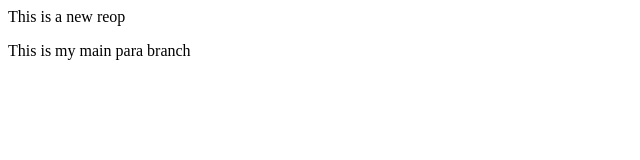
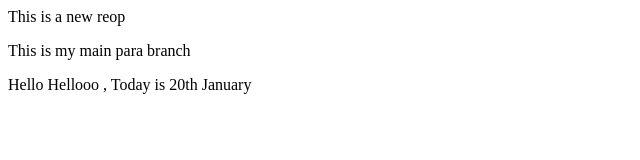
Before and after one commit to Laghvi/Localrepo, a plain HTML site: page index.html in a window 1280 px wide. Shown: the whole page, without its empty margins (0-640 px from the left). Drawn offline with Linux system fonts and the light colour scheme.

Commit message:
New Push

```diff
--- a/index.html
+++ b/index.html
@@ -1,2 +1,3 @@
 <p>This is a new reop</p>
 <p>This is my main para branch </p>
+<p>Hello Hellooo , Today is 20th January</p>
```
